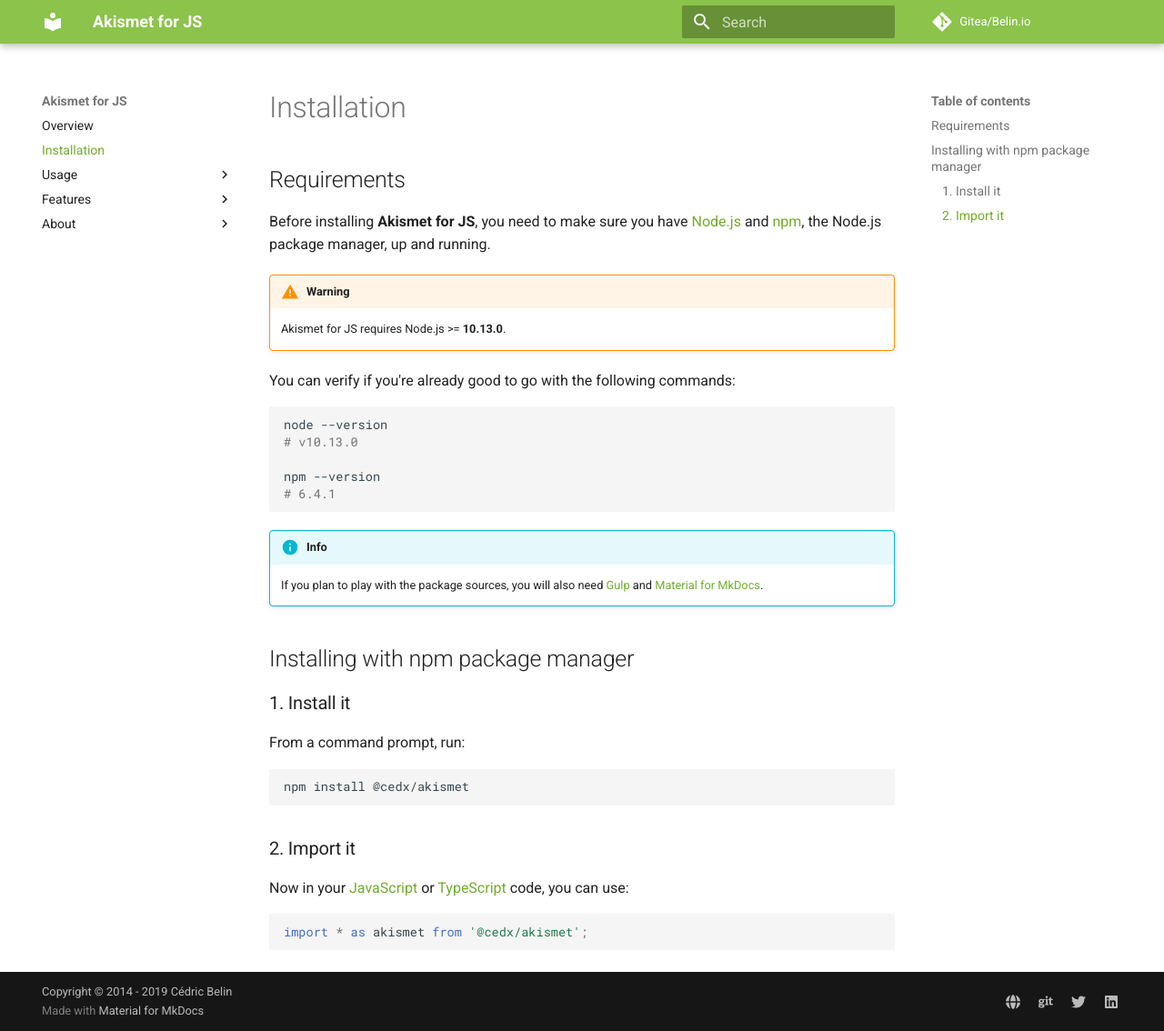
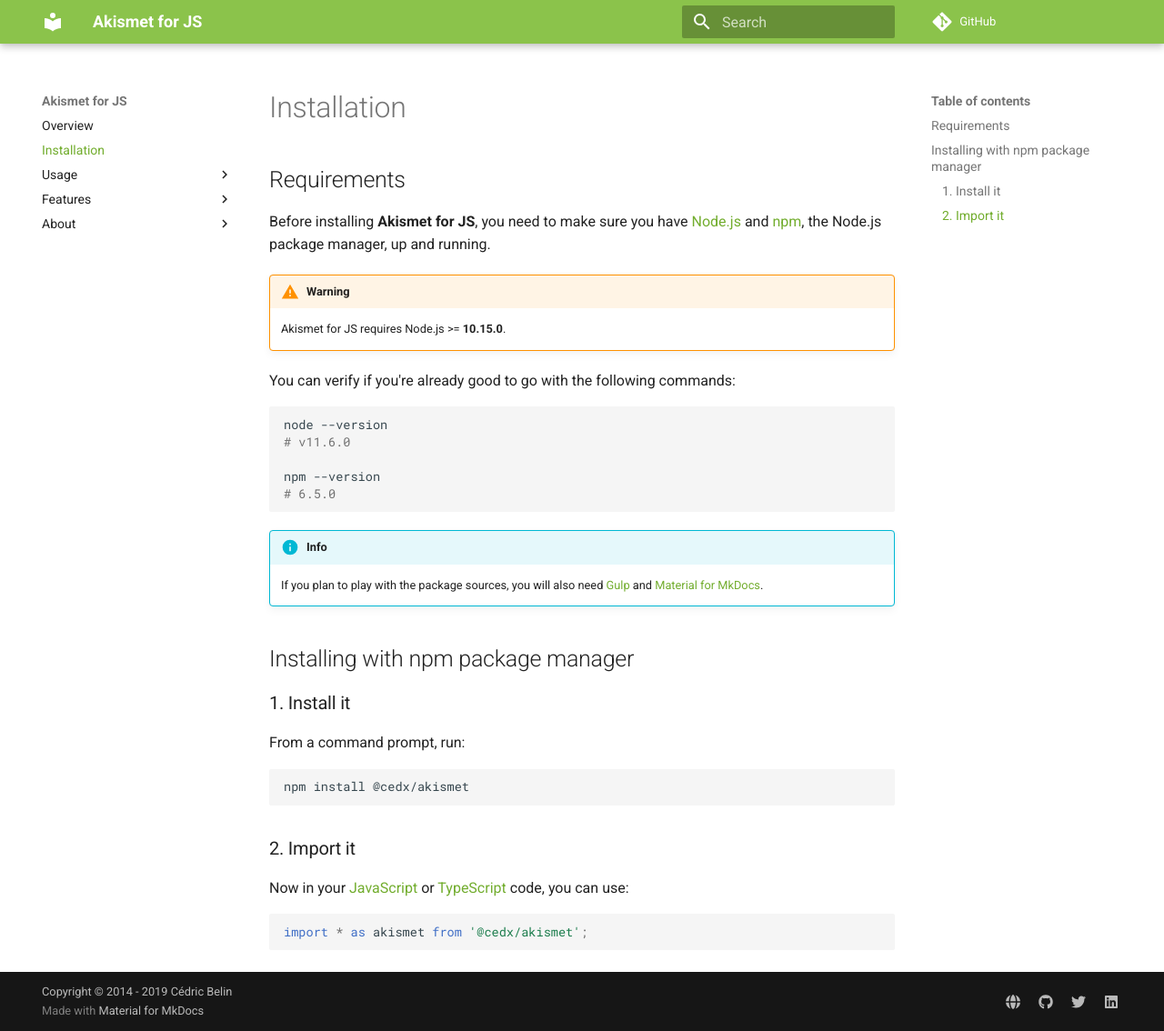
Before and after one commit to cedx/akismet.js, an MkDocs documentation site: the page built from doc/installation.md, in a window 1280 px wide and 1134 px high. Shown: the whole window at 91% size. Built offline with MkDocs 1.6.1 and Material for MkDocs 9.7.7, drawn with Linux system fonts in a browser that asks for light colours; comment, search, counter and statistics services are not loaded.

Commit message:
Updated the URL of the Git repository

````diff
--- a/doc/installation.md
+++ b/doc/installation.md
@@ -5,16 +5,16 @@
 and [npm](https://www.npmjs.com), the Node.js package manager, up and running.
 
 !!! warning
-    Akismet for JS requires Node.js >= **10.13.0**.
+    Akismet for JS requires Node.js >= **10.15.0**.
 
 You can verify if you're already good to go with the following commands:
 
 ```shell
 node --version
-# v10.13.0
+# v11.6.0
 
 npm --version
-# 6.4.1
+# 6.5.0
 ```
 
 !!! info
--- a/mkdocs.yml
+++ b/mkdocs.yml
@@ -6,8 +6,8 @@
 docs_dir: doc
 site_dir: web
 
-repo_name: Gitea/Belin.io
-repo_url: https://git.belin.io/cedx/akismet.js
+repo_name: GitHub
+repo_url: https://github.com/cedx/akismet.js
 edit_uri: ''
 
 copyright: Copyright &copy; 2014 - 2019 Cédric Belin
@@ -18,7 +18,7 @@
 extra:
   social:
   - {type: globe, link: 'https://belin.io'}
-  - {type: git, link: 'https://git.belin.io/cedx'}
+  - {type: github, link: 'https://github.com/cedx'}
   - {type: twitter, link: 'https://twitter.com/cedxbelin'}
   - {type: linkedin, link: 'https://linkedin.com/in/cedxbelin'}
 
````
Also changed, not shown: README.md (+2 -2 lines).
